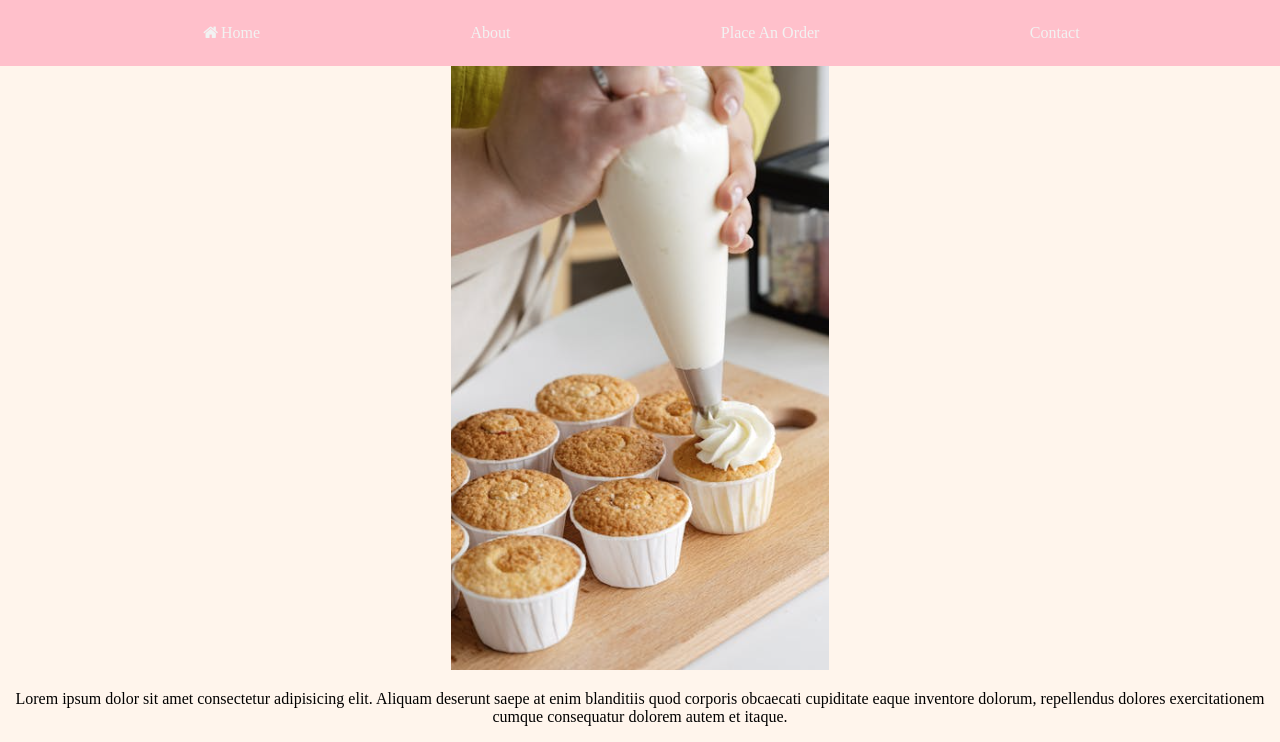
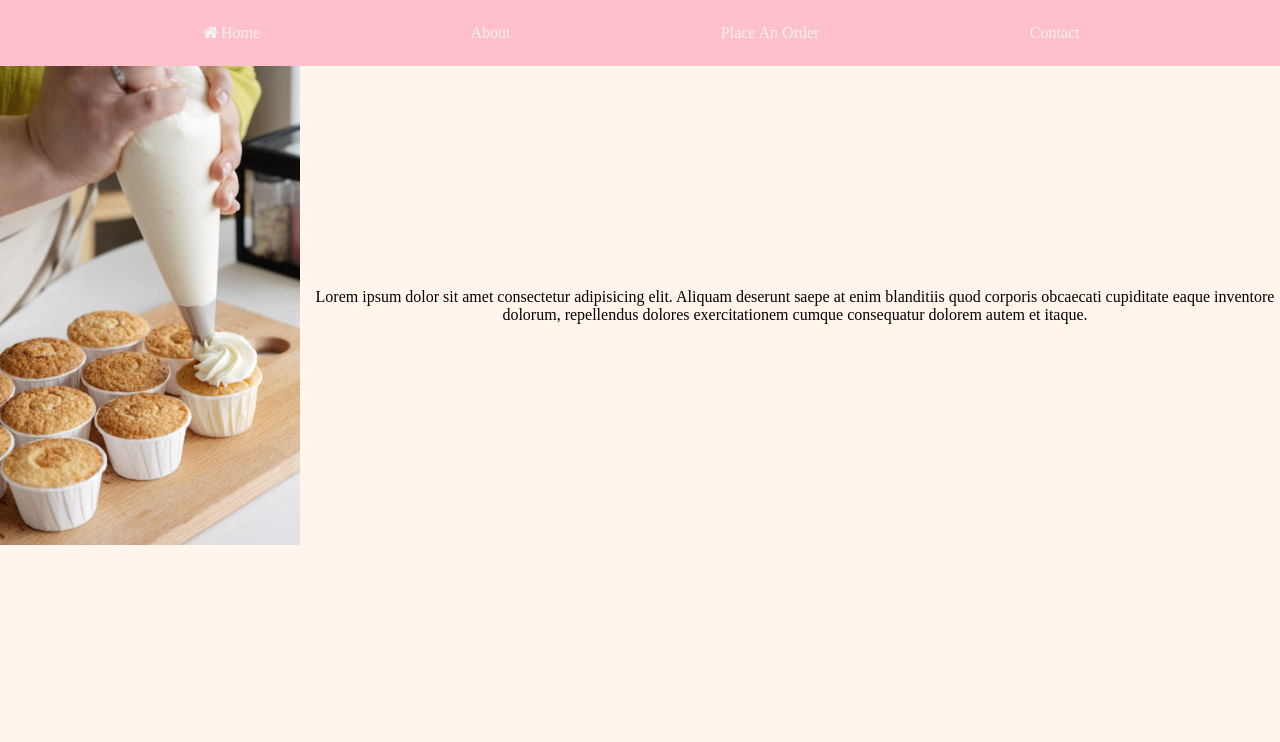
Before and after one commit to ebelbell/bakery-website, a plain HTML site: page about.html in a window 1280 px wide. Shown: the part 204-946 px from the top of the page. After the commit the page ends 800 px from the top, so only its background shows below. Drawn offline with nearby package versions, Linux system fonts and the light colour scheme.

Commit message:
added a transition to my photo on the About page

```diff
--- /dev/null
+++ b/about.css
@@ -0,0 +1,16 @@
+.aboutImg{
+    display: flex; /* Use flexbox to arrange items in a row */
+    align-items: center; /* Align items vertically in the center */
+}
+
+.img {
+    width: 300px; /* Adjust the width of the image as needed */
+    height: auto; /* Maintain aspect ratio */
+    margin-right: 10px; /* Add spacing between image and text */
+    transform: rotate(0deg);
+    transition: transform 1s ease;
+}
+
+.img:hover {
+    transform: rotate(360deg);
+}
--- a/about.html
+++ b/about.html
@@ -6,7 +6,7 @@
     <link rel="stylesheet" href="index.css">
     <!--Icon library-->
     <link rel="stylesheet" href="https://cdnjs.cloudflare.com/ajax/libs/font-awesome/4.7.0/css/font-awesome.min.css">
-    <link rel="stylesheet" href="contact.css">
+    <link rel="stylesheet" href="about.css">
     <!--Bootstrap-->
     <script type="text/javascript" src="bootstrap/js/bootstrap.min.js"></script>
     <title>SBA 2024 - About</title>
@@ -33,8 +33,8 @@
 
     <section>
         <div class="aboutImg">
-            <img src="about.png" alt="cupcake piping">
-            <p>Lorem ipsum dolor sit amet consectetur adipisicing elit. Aliquam deserunt saepe at enim blanditiis quod corporis obcaecati cupiditate eaque inventore dolorum, repellendus dolores exercitationem cumque consequatur dolorem autem et itaque.</p>
+            <img src="about.png" alt="cupcake piping" class="img">
+            <p >Lorem ipsum dolor sit amet consectetur adipisicing elit. Aliquam deserunt saepe at enim blanditiis quod corporis obcaecati cupiditate eaque inventore dolorum, repellendus dolores exercitationem cumque consequatur dolorem autem et itaque.</p>
         </div>
     </section>
 
```
